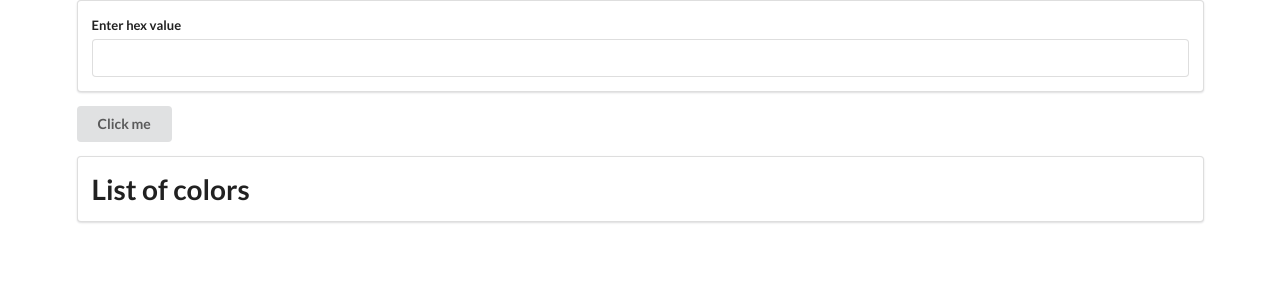
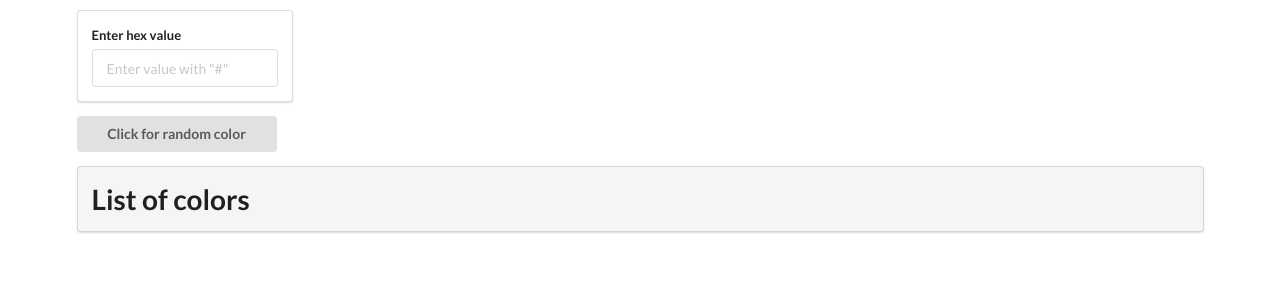
Before and after one commit to sborzic/colors, a React (Create React App) app: page / in a window 1280 px wide. Shown: the top 300 px of the page. Built offline with nearby package versions, Linux system fonts and the light colour scheme.

Commit message:
fixed cors issue and added some styling

```diff
--- a/package.json
+++ b/package.json
@@ -35,5 +35,6 @@
       "last 1 firefox version",
       "last 1 safari version"
     ]
-  }
+  },
+  "proxy": "http://www.colr.org"
 }
--- a/src/components/App.js
+++ b/src/components/App.js
@@ -4,10 +4,10 @@ import List from "./List";
 import SearchBar from "./SearchBar";
 
 class App extends React.Component {
-  state = { hex: "Click me", colors: [] };
+  state = { hex: "Click for random color", colors: [] };
 
   onButtonClick = async () => {
-    await fetch("http://www.colr.org/json/color/random", {
+    await fetch("/json/color/random", {
       cache: "no-cache",
     })
       .then((res) => res.json())
@@ -15,7 +15,7 @@ class App extends React.Component {
         let { hex, colors } = this.state;
         hex = `#${data.colors[0].hex}`;
         if (hex.length === 7 && colors.indexOf(hex) === -1) {
-          console.log(hex.length);
+          //added this condition because the server sometimes returns only '#'
           colors.push(hex);
           this.setState({ hex, colors });
         }
@@ -46,6 +46,7 @@ class App extends React.Component {
   render() {
     return (
       <div className='ui container'>
+        <div className='ui container'>
           <SearchBar
             handleSubmit={this.handleSubmit}
             getSearchTerm={this.getSearchTerm}
@@ -55,6 +56,7 @@ class App extends React.Component {
             colorData={this.state}
             btnText={this.state.hex}
           />
+        </div>
         <List
           handleDragEnd={this.handleDragEnd}
           colors={this.state.colors}
--- a/src/components/Button.js
+++ b/src/components/Button.js
@@ -7,7 +7,10 @@ class Button extends React.Component {
         <button
           onClick={this.props.buttonClicked}
           className='ui button'
-          style={{ color: this.props.colorData.hex }}
+          style={{
+            color: this.props.colorData.hex,
+            width: "200px",
+          }}
         >
           {this.props.btnText}
         </button>
--- a/src/components/List.js
+++ b/src/components/List.js
@@ -1,5 +1,4 @@
 import React from "react";
-import "./listStyle.css";
 import { DragDropContext, Droppable, Draggable } from "react-beautiful-dnd";
 
 const List = (props) => {
@@ -11,6 +10,7 @@ const List = (props) => {
             className='ui segment'
             {...provided.droppableProps}
             ref={provided.innerRef}
+            style={{ backgroundColor: "whitesmoke" }}
           >
             <h1>List of colors</h1>
             {props.colors.map((color, index) => {
@@ -25,6 +25,8 @@ const List = (props) => {
                       style={{
                         ...provided.draggableProps.style,
                         color: `${color}`,
+                        textAlign: "center",
+                        fontSize: "1.4rem",
                         fontWeight:
                           color === props.currentColor ? "900" : "normal",
                       }}
--- a/src/components/SearchBar.js
+++ b/src/components/SearchBar.js
@@ -17,11 +17,12 @@ class SearchBar extends React.Component {
 
   render() {
     return (
-      <div className='ui segment'>
+      <div className='ui compact segment' style={{ marginTop: "10px" }}>
         <form onSubmit={this.onFormSubmit} className='ui form'>
           <div className='field'>
-            <label>Enter hex value</label>
+            <label className='label'>Enter hex value</label>
             <input
+              placeholder='Enter value with "#"'
               value={this.state.term}
               onChange={this.onInputChange}
               type='text'
```
Also changed, not shown: src/components/listStyle.css (deleted). Lines whose indentation alone changed are shown as unchanged.
